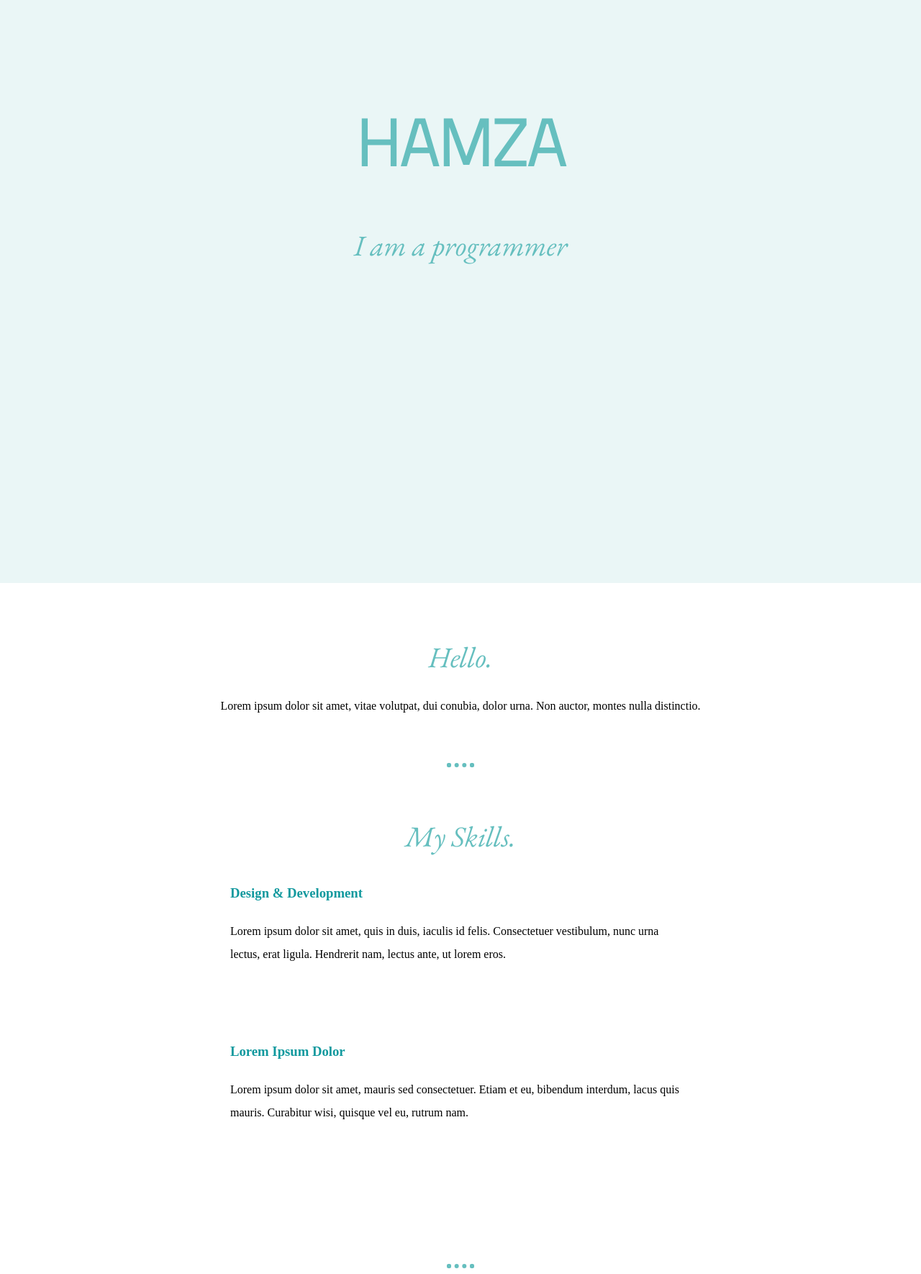
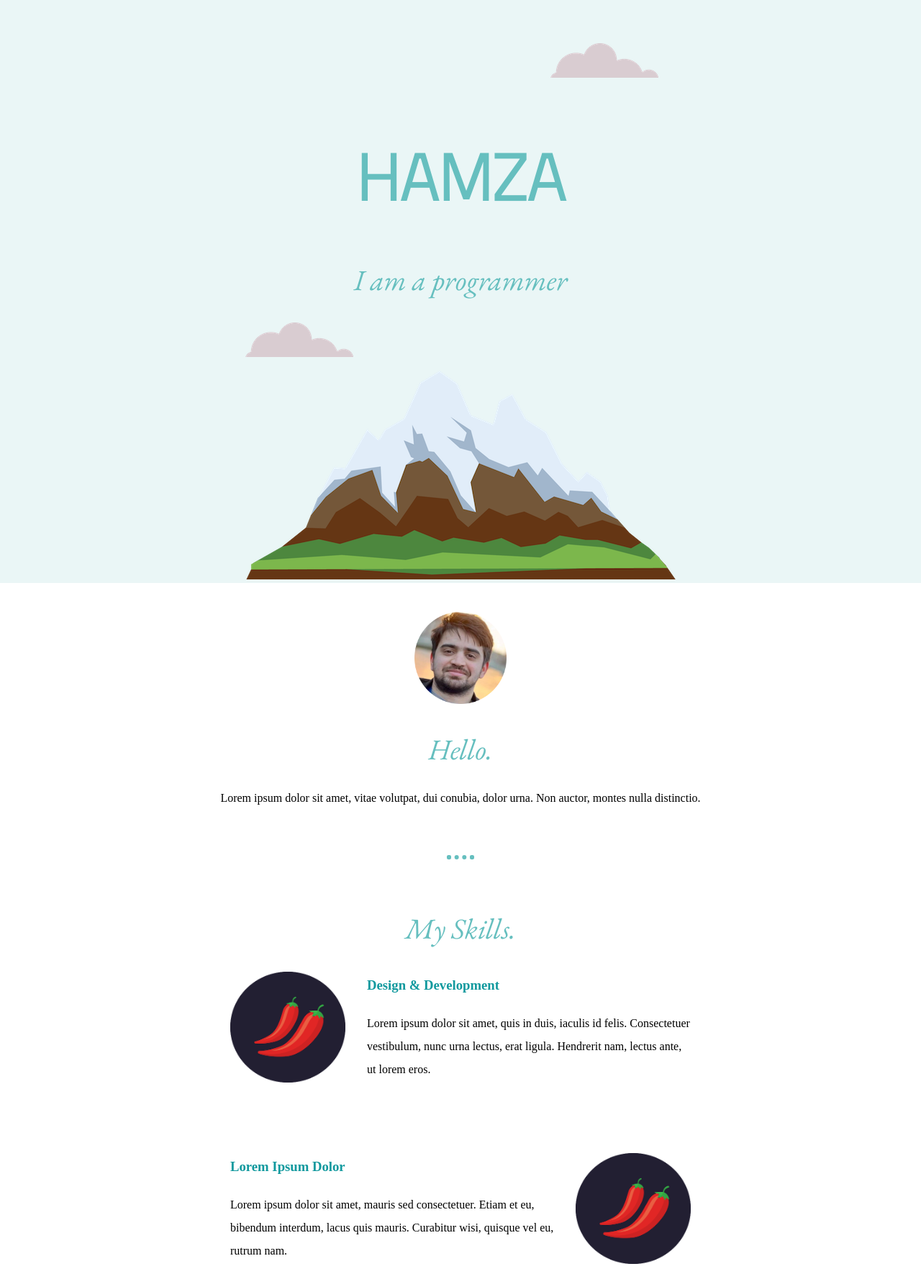
Before and after one commit to hamzaexe/portfolio-html-css, a plain HTML site: page index.html in a window 1280 px wide. Shown: the part 130-1900 px from the top of the page at 72% size. Drawn offline with nearby package versions, Linux system fonts and the light colour scheme; files that its build step writes are made by us from their sources.

Commit message:
Update index.html

```diff
--- a/index.html
+++ b/index.html
@@ -4,22 +4,22 @@
 <head>
   <meta charset="utf-8">
   <title>HAMZA NADEEM</title>
-  <link rel="stylesheet" href="css/styles.css">
+  <link rel="stylesheet" href="styles.css">
   <link rel="icon" href="favicon.ico">
   <link rel="preconnect" href="https://fonts.gstatic.com">
   <link href="https://fonts.googleapis.com/css2?family=Cairo:wght@300&family=EB+Garamond:ital@1&display=swap" rel="stylesheet" </head>
 
 <body>
   <div class="top-container">
-    <img class="top-cloud" src="images/cloud.png" alt="">
+    <img class="top-cloud" src="cloud.png" alt="">
     <h1>HAMZA</h1>
     <h2>I am a programmer</h2>
-    <img class="bottom-cloud" src="images/cloud.png" alt="">
-    <img src="images/mountain.png" alt="">
+    <img class="bottom-cloud" src="cloud.png" alt="">
+    <img src="mountain.png" alt="">
   </div>
   <div class="middle-container">
     <div class="profile">
-      <img class="profile-image" src="images/hamza.png" alt="">
+      <img class="profile-image" src="hamza.png" alt="">
       <h2>Hello.</h2>
       <p>Lorem ipsum dolor sit amet, vitae volutpat, dui conubia, dolor urna. Non auctor, montes nulla distinctio.</p>
     </div>
@@ -27,12 +27,12 @@
     <div class="skills">
       <h2>My Skills.</h2>
       <div class="skill-row">
-        <img class="sr1" src="images/chillies.png" alt="">
+        <img class="sr1" src="chillies.png" alt="">
         <h3>Design & Development</h3>
         <p class="code-skill">Lorem ipsum dolor sit amet, quis in duis, iaculis id felis. Consectetuer vestibulum, nunc urna lectus, erat ligula. Hendrerit nam, lectus ante, ut lorem eros.</p>
       </div>
       <div class="skill-row">
-        <img class="sr2" src="images/chillies.png" alt="">
+        <img class="sr2" src="chillies.png" alt="">
         <h3>Lorem Ipsum Dolor</h3>
         <p class="code-skill2">Lorem ipsum dolor sit amet, mauris sed consectetuer. Etiam et eu, bibendum interdum, lacus quis mauris. Curabitur wisi, quisque vel eu, rutrum nam.</p>
       </div>
```
